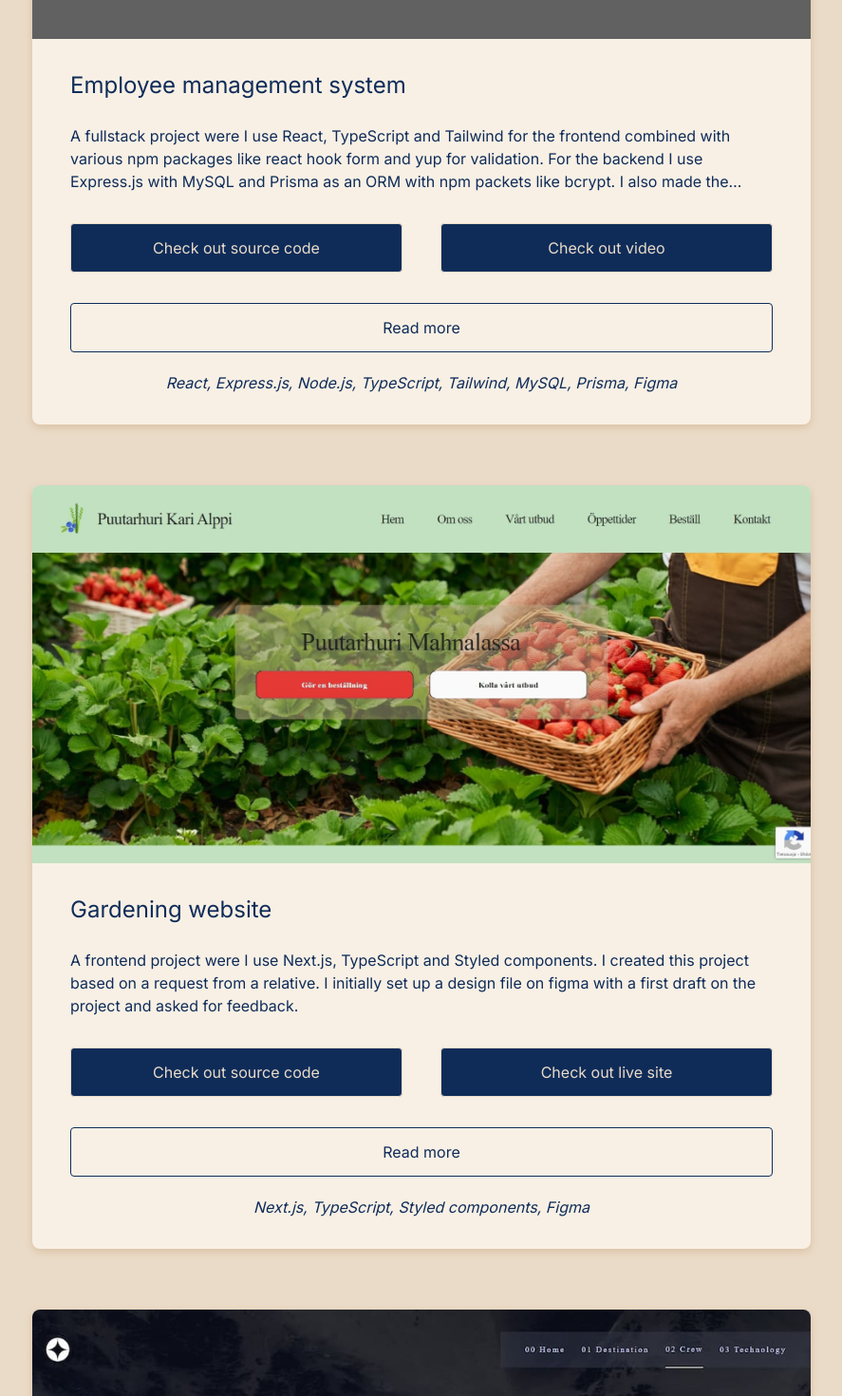
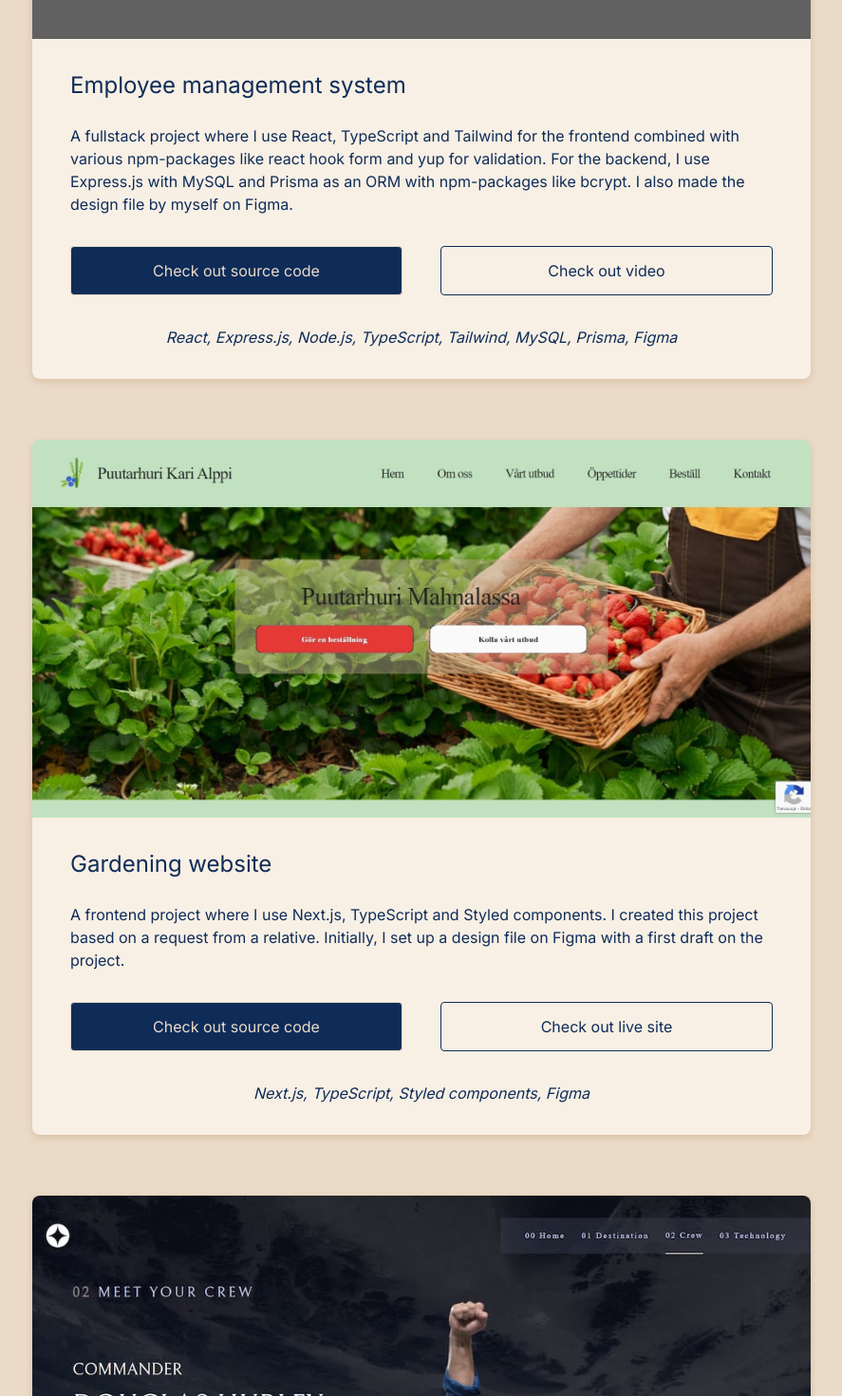
Before and after one commit to Michaelaltinsik1/Portfolio, a Next.js app: page / in a window 1280 px wide. Shown: the part 1720-3190 px from the top of the page at 95% size, without its empty margins (196-1083 px from the left). Built offline with nearby package versions, Linux system fonts and the light colour scheme.

Commit message:
Remove read more button and modify prjects.json

```diff
--- a/src/components/Features/Card.tsx
+++ b/src/components/Features/Card.tsx
@@ -46,13 +46,10 @@ const Card = ({
         <Heading className="pb-[20px] desktop:pb-[24px]" type="H3">
           {heading}
         </Heading>
-        <Paragraph
-          className="mb-[20px] desktop:mb-[32px] line-clamp-3"
-          type="Body"
-        >
+        <Paragraph className="mb-[20px] desktop:mb-[32px]" type="Body">
           {description}
         </Paragraph>
-        <div className="desktop:flex desktop:justify-between] ">
+        <div className="desktop:flex desktop:justify-between] desktop:mt-[32px] mb-[20px] desktop:mb-[32px] ">
           {sourceCodeUrl && (
             <Button
               className="mb-4 desktop:flex-1 desktop:mr-[20px] desktop:mb-0"
@@ -70,7 +67,7 @@ const Card = ({
                 sourceCodeUrl && 'desktop:ml-[20px]'
               }`}
               type="button"
-              variant="primary"
+              variant="secondary"
               isButton={false}
               href={sitePreview}
             >
@@ -81,7 +78,7 @@ const Card = ({
               onClick={showVideo}
               className="desktop:flex-1 desktop:ml-[20px]"
               type="button"
-              variant="primary"
+              variant="secondary"
               href=""
               isButton={true}
             >
@@ -89,13 +86,6 @@ const Card = ({
             </Button>
           )}
         </div>
-        <Button
-          className="my-4 desktop:min-w-full desktop:mt-[32px] mb-[20px]"
-          type="button"
-          variant="secondary"
-        >
-          Read more
-        </Button>
         <Paragraph className="text-center font-light italic" type="Body">
           {languages}
         </Paragraph>
--- a/src/utils/projects.json
+++ b/src/utils/projects.json
@@ -8,7 +8,7 @@
     "videoId":"-Y0XxFhMRpA",
     "langugaes":"React, Express.js, Node.js, TypeScript, Tailwind, MySQL, Prisma, Figma",
     "heading":"Employee management system",
-    "description":"A fullstack project were I use React, TypeScript and Tailwind for the frontend combined with various npm packages like react hook form and yup for validation. For the backend I use Express.js with MySQL and Prisma as an ORM with npm packets like bcrypt. I also made the design file myself on Figma."
+    "description":"A fullstack project where I use React, TypeScript and Tailwind for the frontend combined with various npm-packages like react hook form and yup for validation. For the backend, I use Express.js with MySQL and Prisma as an ORM with npm-packages like bcrypt. I also made the design file by myself on Figma."
   },
   {
     "imgSrc": "/puutarhuri.jpg",
@@ -19,7 +19,7 @@
     "videoId":"",
     "langugaes":"Next.js, TypeScript, Styled components, Figma",
     "heading":"Gardening website",
-    "description":"A frontend project were I use Next.js, TypeScript and Styled components. I created this project based on a request from a relative. I initially set up a design file on figma with a first draft on the project and asked for feedback."
+    "description":"A frontend project where I use Next.js, TypeScript and Styled components. I created this project based on a request from a relative. Initially, I set up a design file on Figma with a first draft on the project."
   },
   {
     "imgSrc": "/space-crew.jpg",
@@ -30,7 +30,7 @@
     "videoId":"",
     "langugaes":"Vue, Sass",
     "heading":"Space tourism website",
-    "description":"A frontend project were I use Vue and Sass. The project is based on a frontendmentor challenge were they provide the figma design files and my assignment was to try to mimic those design files as well as possible."
+    "description":"A frontend project where I use Vue and Sass. The project is based on a frontendmentor challenge where they provide the Figma design files, and my assignment was to try to mimic those design files as well as possible."
   },
   {
     "imgSrc": "/akupunktur.jpg",
@@ -41,6 +41,6 @@
     "videoId":"",
     "langugaes":"Remix, Typescript, Tailwind",
     "heading":"Acupuncture website",
-    "description":"Mostly a frontend project that I got assigned to do during my First intership at Kumpan. This website is created with Remix, TypeScript and Tailwind. Remix is a full stack web framework based on react. The design was created with Figma and was already finished before I started working on this project. The most important thing was to try to imitate the design as well as possible"
+    "description":"This is a frontend project that I was assigned to carry out from the beginning to the end all by myself on my first internship at Kumpan. I was provided mentorship by my supervisor and UI/UX designer. However the code within this project i completely my own work. This website is created with Remix, TypeScript and Tailwind. Remix is a fullstack web framework based on React. The design was created with Figma and was already complete before I started working on this project. The most important thing was to try to imitate the design as well as possible. The source code is handheld by Kumpan which means I do not have access to it."
   }
 ]
```
